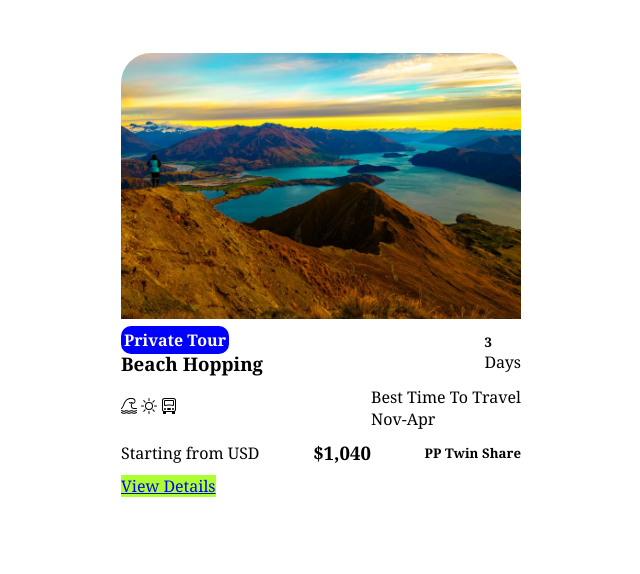
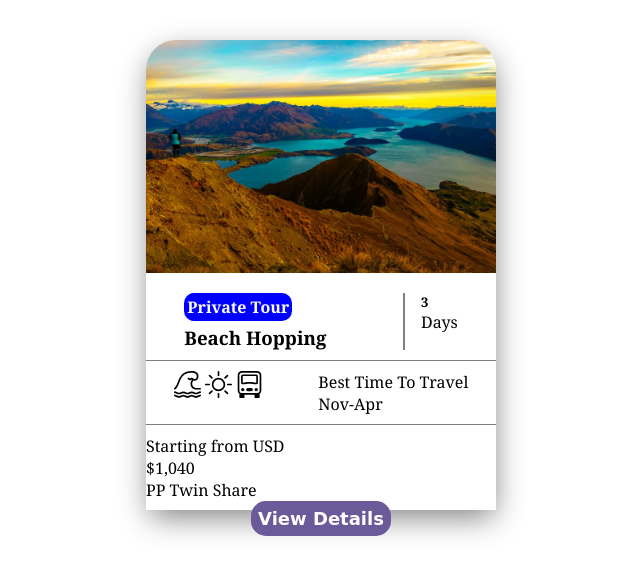
Before and after one commit to Amal-Saminda/CSS-Creative-Hover-Effect, a plain HTML site: page index.html in a window 1280 px wide. Shown: the whole page, without its empty margins (319-959 px from the left). Drawn offline with Linux system fonts and the light colour scheme.

Commit message:
Done and tune up

```diff
--- a/index.html
+++ b/index.html
@@ -20,7 +20,7 @@
           <span class="private">Private Tour</span>
             <h3>Beach Hopping</h3>
         </div>
-          <div>
+          <div class="sep1">
             <h5>3</h5>
               <p>Days</p>
           </div>
@@ -36,12 +36,12 @@
               <p>Nov-Apr</p>
         </div>
       </div>
-          <div class="row">
+          <div>
             <p>Starting from USD</p>
-            <h3>$1,040</h3>
-            <h5>PP Twin Share</h5>
+            <p>$1,040</p>
+            <p>PP Twin Share</p>
           </div>
-          <div>
+          <div class="row cols">
             <a href="#" class="link">View Details</a>
           </div>
           </div>
--- a/style.css
+++ b/style.css
@@ -14,21 +14,30 @@ span,a,h5,p,h3{
   min-height: 550px;
 }
 .row{
-  margin-bottom: 10px;
+  margin-bottom: 15px;
 }
 .row{
   display: flex;
-  justify-content: space-between;
-  align-items: center;
+  justify-content: space-around;
+
 }
+
+
 .main_img{
   width: 100%;
   border-top-left-radius: 30px;
   border-top-right-radius: 30px;
 }
 .card{
-  width: 400px;
+  width: 350px;
+  height: 470px;
+  box-shadow: 1px 10px 31px -3px gray;
+  border-top-left-radius: 30px;
+  border-top-right-radius: 30px;
+
 }
+
+/* ----------------Design private tour button--------------------*/
 .private{
   background-color: blue;
   border-radius: 10px;
@@ -36,7 +45,45 @@ span,a,h5,p,h3{
   font-weight: bold;
   color: white;
   align-items: center;
+  display: inline-block;
+  margin-bottom: 0.3em;
 }
+
+/* ---------------- End design private tour button--------------------*/
 .link{
-  background-color: greenyellow;
+  background-color: #6b5a9a;
+  font-size: 18px;
+  color: white;
+  font-weight: bold;
+  font-family: cursive;
+  padding: 7px;
+  border-radius: 15px;
+  border: none;
+  text-decoration: none;
+  transition: 200ms;
 }
+.link:hover{
+  background-color: goldenrod;
+}
+.icons img{
+  width: 1.7em;
+}
+.sep1{
+  border-left: 2px solid grey;
+  padding-left: 1em;
+}
+
+/* ----------------Border line start--------------------*/
+
+.row{
+  border-bottom: 1px solid #7c7c7c;
+  padding-bottom : 0.6em;
+  margin-bottom: 0.6em;
+
+}
+
+.row:first-child,.row:last-child{
+  border: none;
+}
+
+/* ----------------Border line end--------------------*/
```
